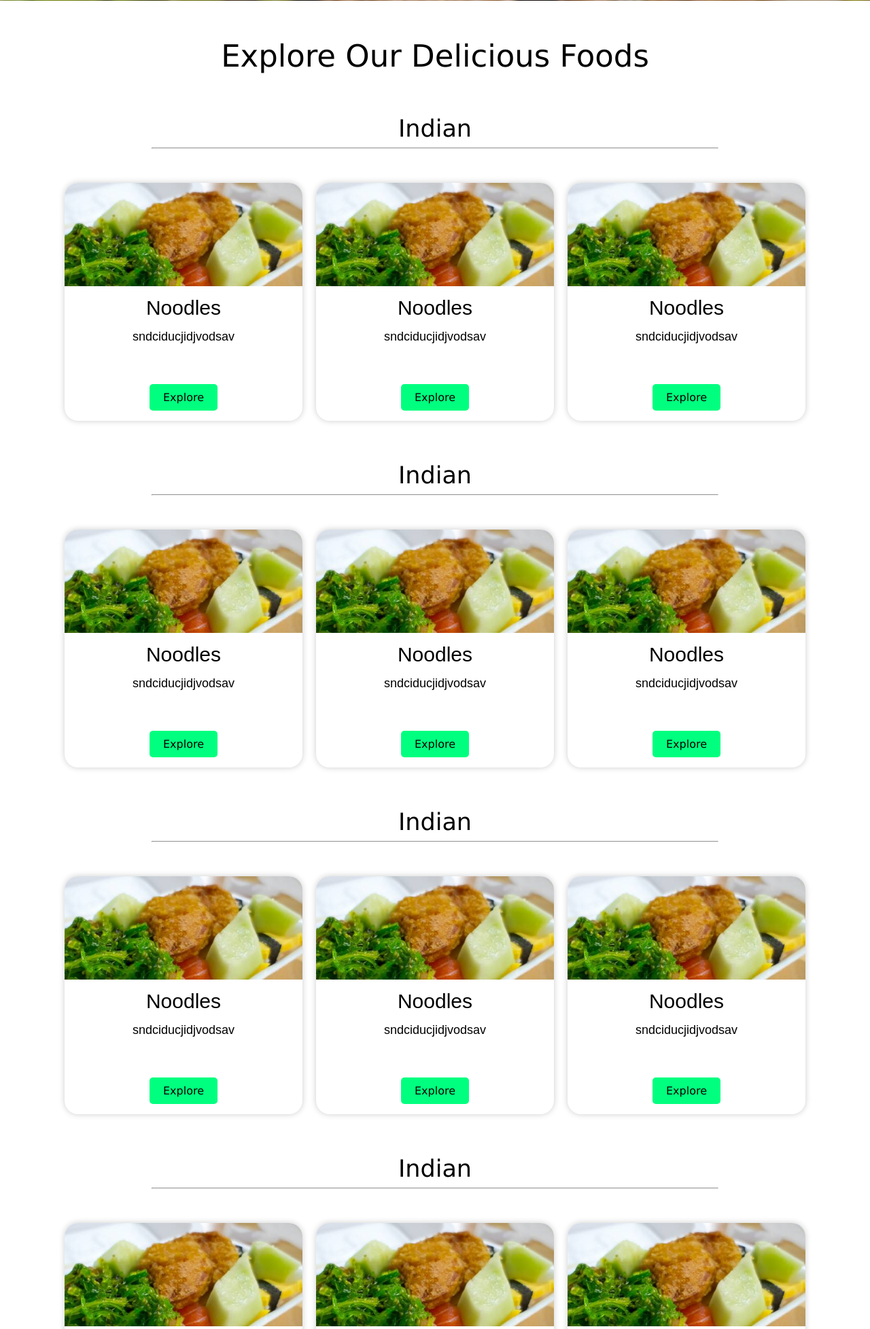
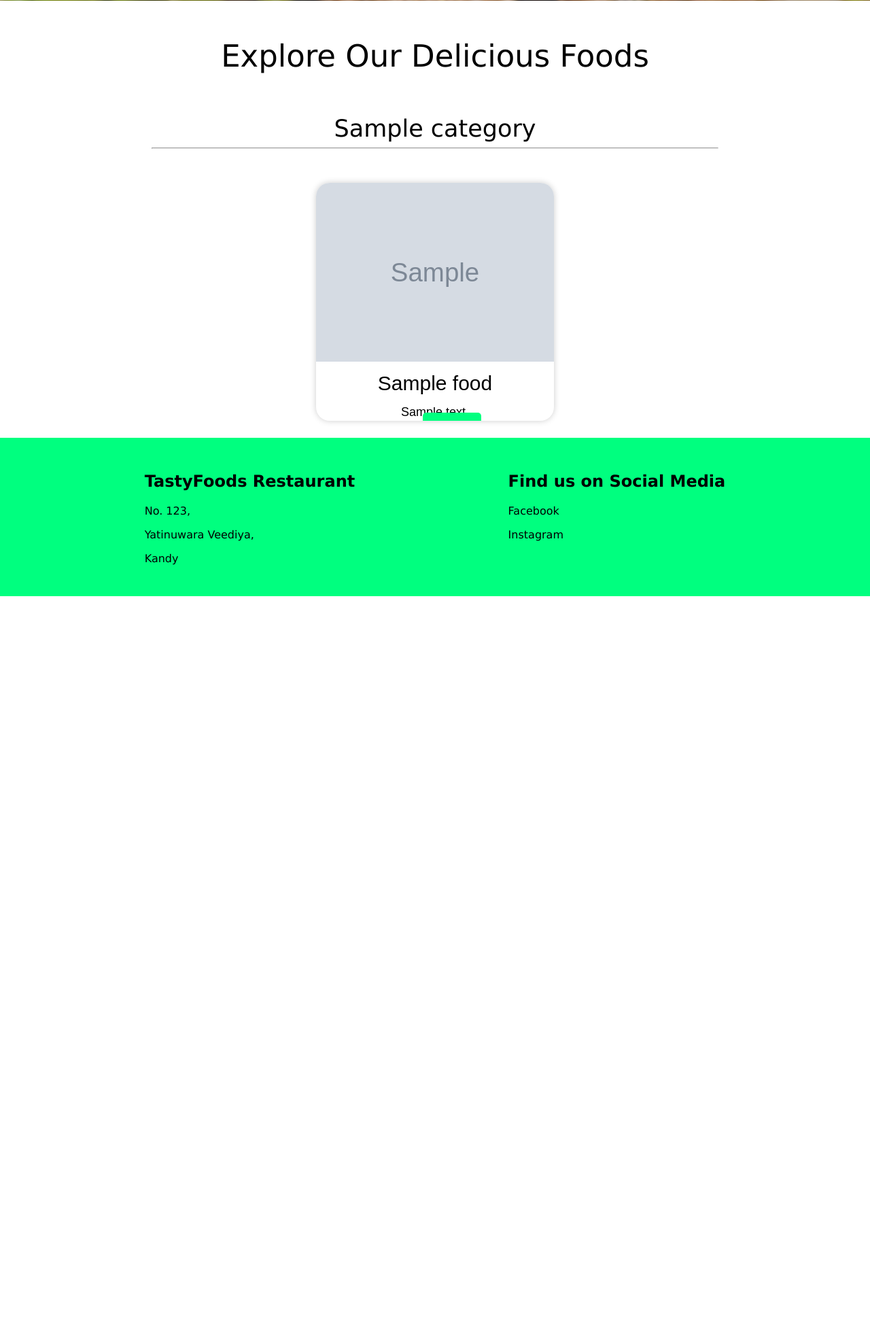
Before and after one commit to ChethiyaNuwan/TastyExpress, a PHP site: page /foods.php in a window 1280 px wide. Shown: the part 449-2404 px from the top of the page at 68% size. After the commit the page ends 1326 px from the top, so only its background shows below. Run offline with PHP 8.4, Linux system fonts and the light colour scheme; tables that the repository leaves empty hold one stand-in row (values such as "Sample post"); grey boxes marked "Sample" are stand-in pictures.

Commit message:
connected with backend and css link updated

```diff
--- a/user/foods.php
+++ b/user/foods.php
@@ -4,28 +4,40 @@
     <meta charset="UTF-8">
     <title>TastyExpress - Delicious Foods Made By Our Finest Chefs</title>
     <meta name="viewport" content="width=device-width, initial-scale=1.0"/>
-    <link rel="stylesheet" href="../stylesheets/styles.css">
+    <link rel="stylesheet" href="../stylesheets/styles.css?1">
 </head>
 <body>
 
 <?php
 include('shared/header.php');
 include('shared/banner.php');
+
+require_once('../backend/connect-db.php');
+$sql = "SELECT id,name FROM categories";
+$result = mysqli_query($conn, $sql);
+$categories = mysqli_fetch_all($result, MYSQLI_ASSOC);
 ?>
 
 <div class="foods">
     <h1 class="heading" id="list">Explore Our Delicious Foods</h1>
     <div>
         <?php
-        for ($i = 0; $i < 5; $i++) {
-            echo '<h2 class="title">Indian</h2><hr>
+        foreach ($categories as $category) {
+            echo '<h2 class="title" id="'.$category['name'].'">'.$category['name'].'</h2><hr>
             <div class="cards-grid">';
-            for ($j = 0; $j < 3; $j++) {
-                echo '<div class="card item-card" >
-                    <img src = "../images/banner1.jpg" >
-                    <h3 class="card-title" > Noodles</h3 >
-                    <p> sndciducjidjvodsav</p>
-                    <a href = "foods.php" class="link-button">Explore</a>
+
+            $sql = "SELECT * FROM foods WHERE category_id=".$category['id'];
+            $result = mysqli_query($conn,$sql);
+            $foods = mysqli_fetch_all($result,MYSQLI_ASSOC);
+            foreach ($foods as $food) {
+                echo '<div class="card item-card">
+                    <img src = "'.$food['image_path'].'" alt="'.$food['name'].'_image">
+                    <h3 class="card-title" >'.$food['name'].'</h3>
+                    <p>'.$food['description'].'</p>
+                    <div class="card-action">
+                        <span>Rs.'.$food['price'].'</span>
+                        <a href = "confirm-order.php" class="link-button">Order</a>
+                    </div>
                   </div >';
             }
             echo '</div>';
```
Also changed, not shown: user/categories.php (+11 -6 lines).
